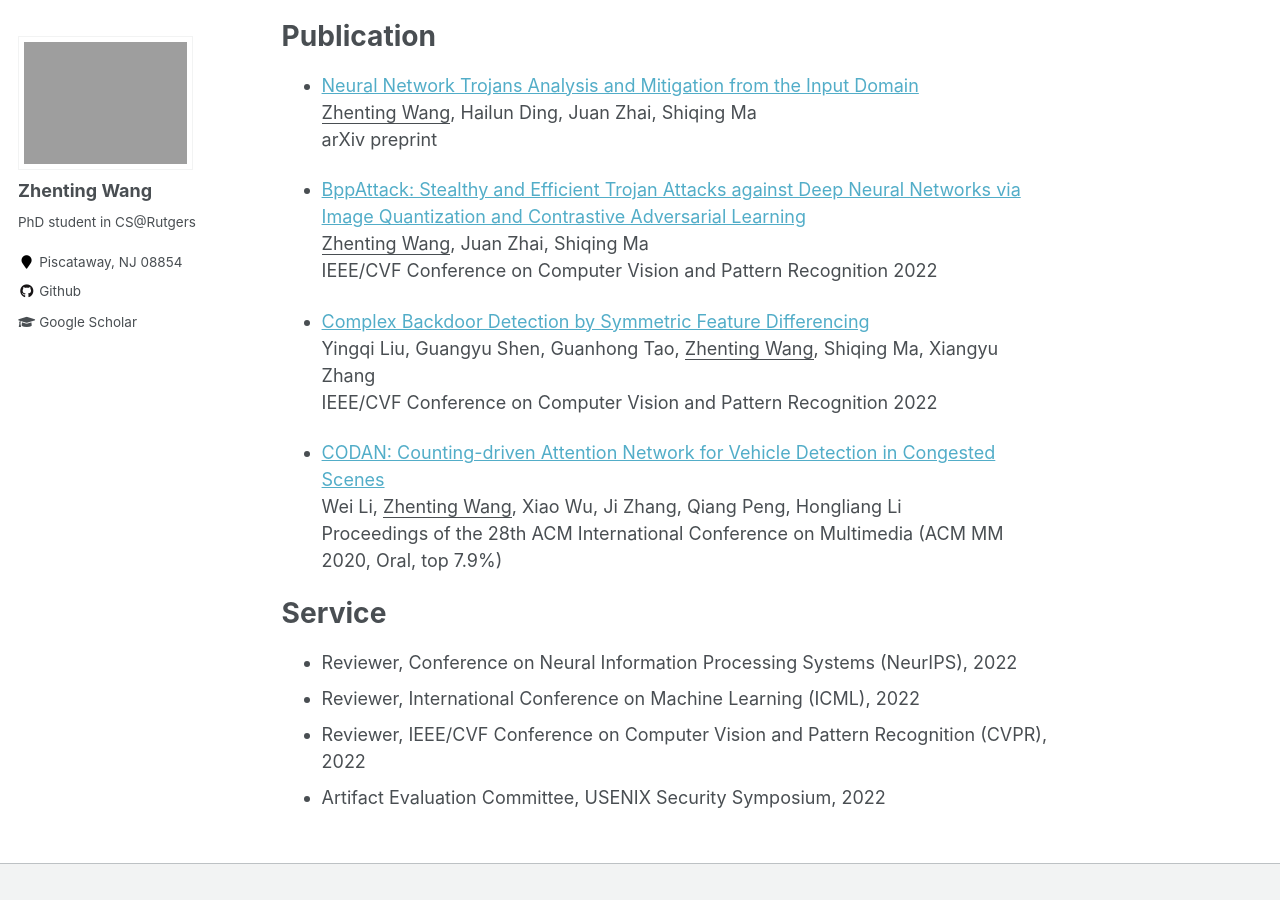
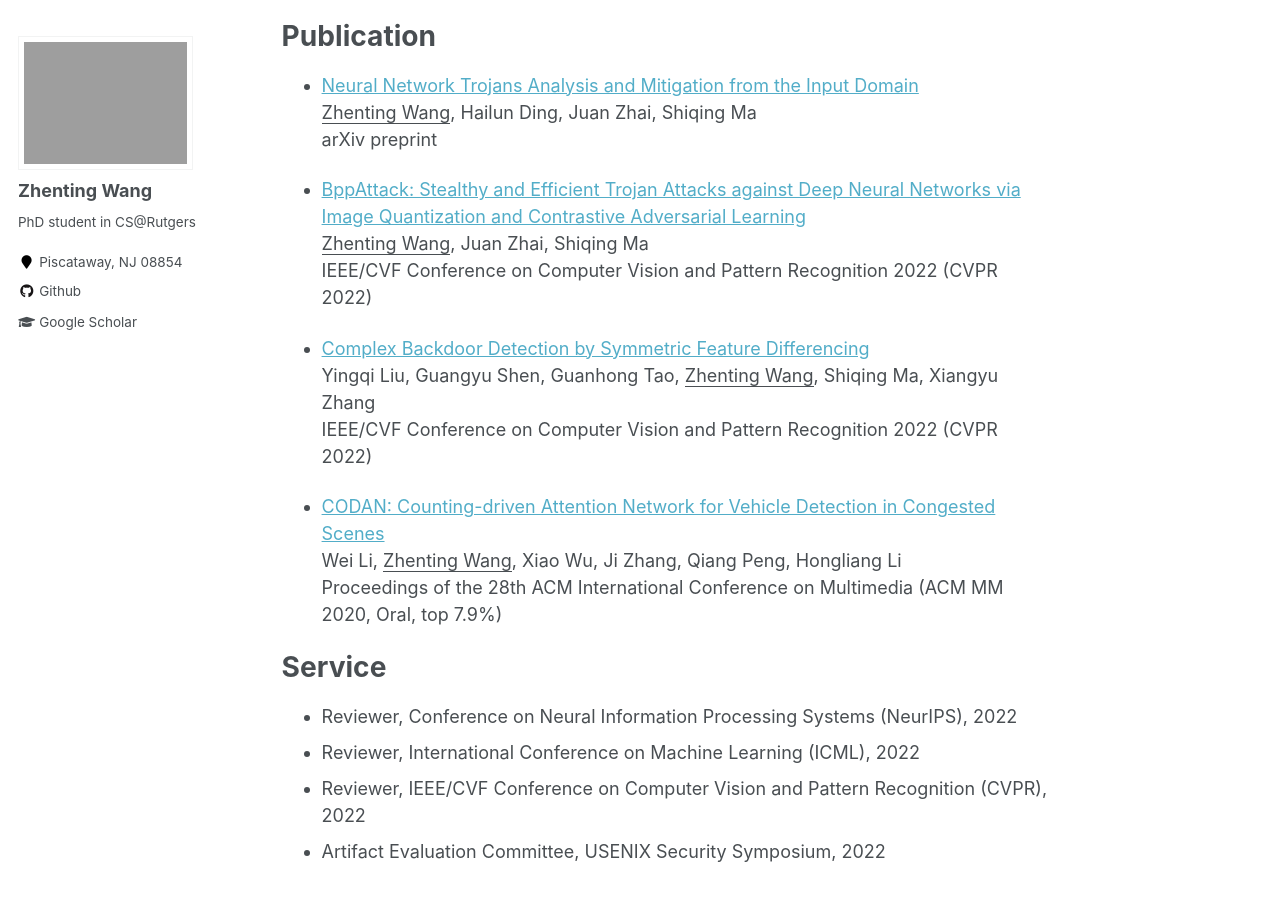
Before and after one commit to ZhentingWang/zhentingwang.github.io, a Jekyll site: the page built from _pages/about.md, in a window 1280 px wide and 900 px high, scrolled down 561 px. Built offline with Jekyll 4.4.1, drawn with Linux system fonts in a browser that asks for light colours.

Commit message:
Update about.md

```diff
--- a/_pages/about.md
+++ b/_pages/about.md
@@ -28,11 +28,11 @@ arXiv preprint
 
 * [BppAttack: Stealthy and Efficient Trojan Attacks against Deep Neural Networks via Image Quantization and Contrastive Adversarial Learning](https://arxiv.org/abs/2205.13383)
 <u>Zhenting Wang</u>, Juan Zhai, Shiqing Ma
-IEEE/CVF Conference on Computer Vision and Pattern Recognition 2022
+IEEE/CVF Conference on Computer Vision and Pattern Recognition 2022 (CVPR 2022)
 
 * [Complex Backdoor Detection by Symmetric Feature Differencing](https://www.cs.purdue.edu/homes/taog/docs/CVPR22_Liu.pdf)
 Yingqi Liu, Guangyu Shen, Guanhong Tao, <u>Zhenting Wang</u>, Shiqing Ma, Xiangyu Zhang
-IEEE/CVF Conference on Computer Vision and Pattern Recognition 2022
+IEEE/CVF Conference on Computer Vision and Pattern Recognition 2022 (CVPR 2022)
 
 * [CODAN: Counting-driven Attention Network for Vehicle Detection in Congested Scenes](https://dl.acm.org/doi/abs/10.1145/3394171.3413945)
 Wei Li, <u>Zhenting Wang</u>, Xiao Wu, Ji Zhang, Qiang Peng, Hongliang Li
```
